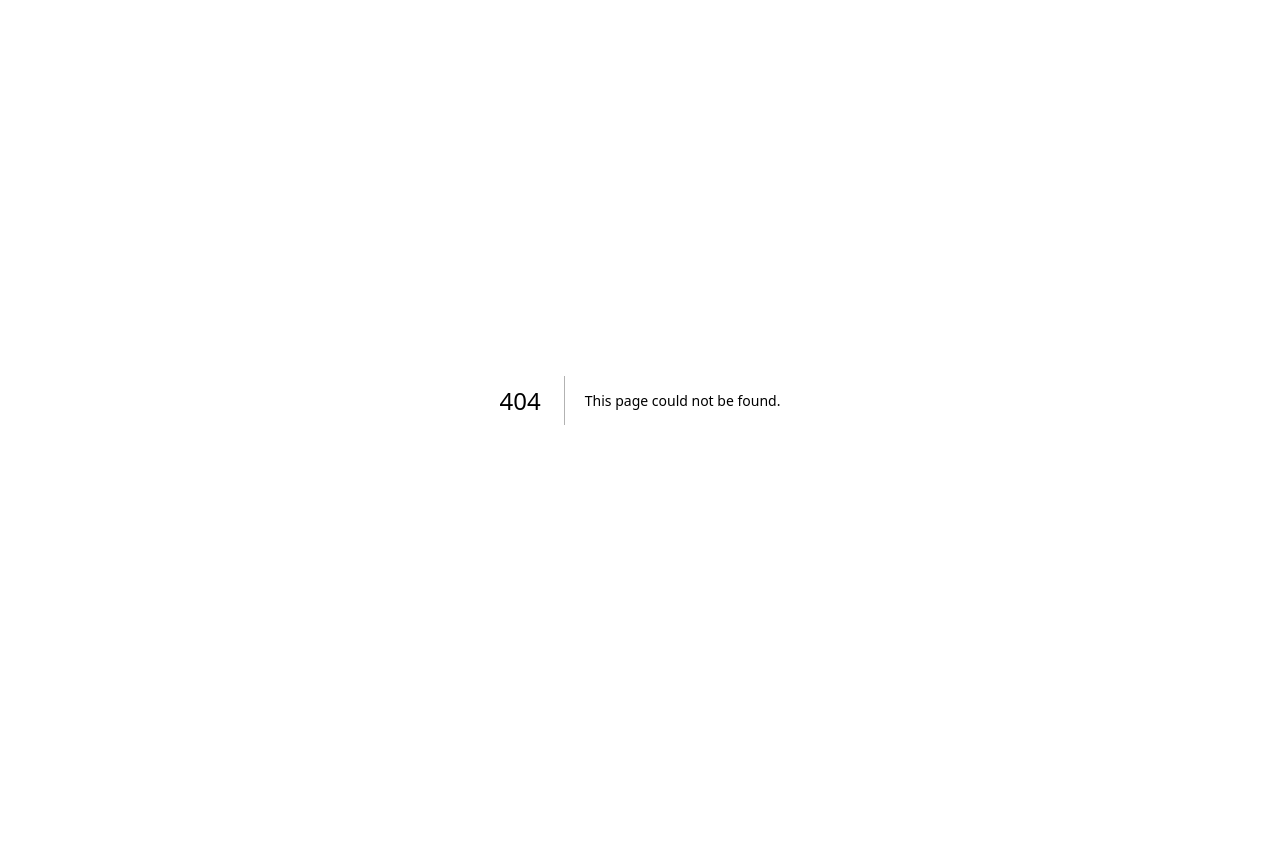
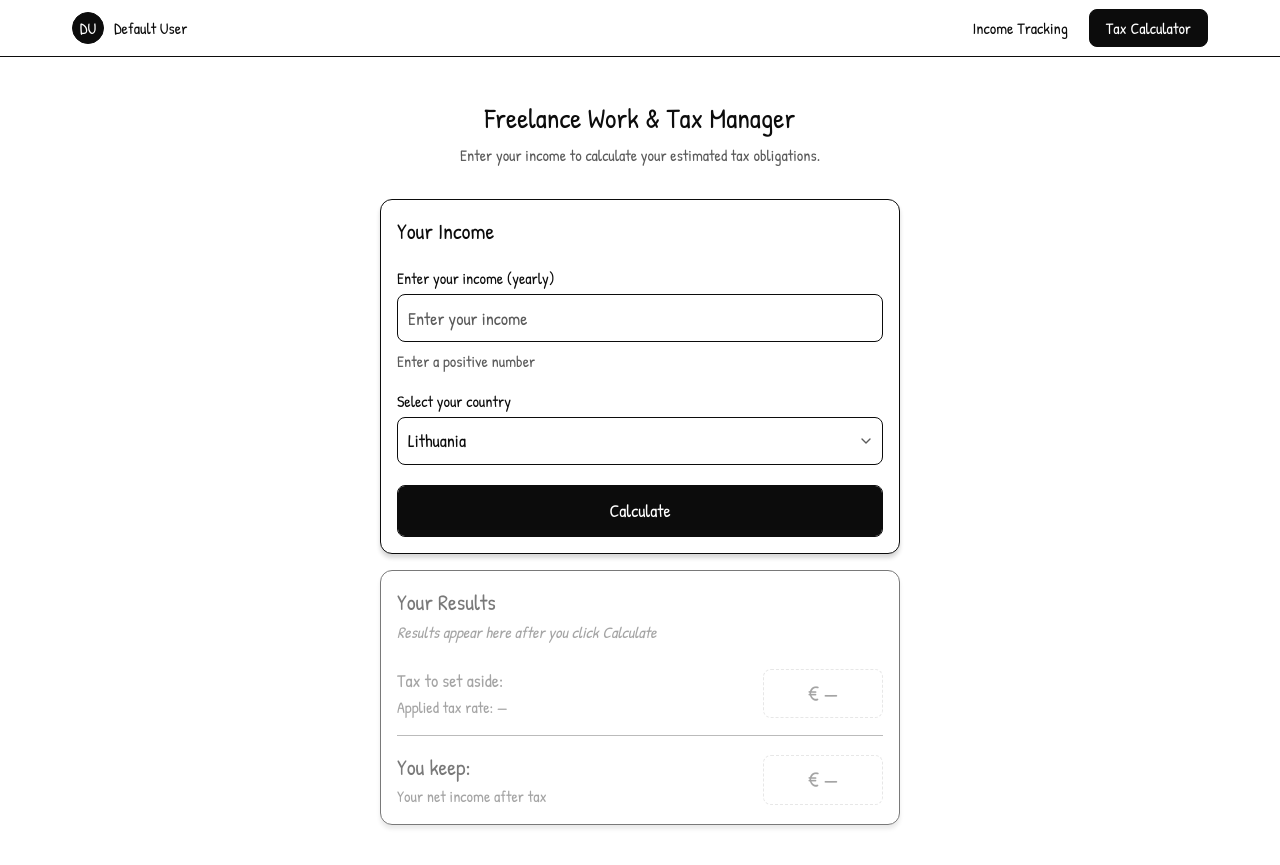
Before and after one commit to shellyfourer/Freelance-Work-Tax-Manager, a Next.js app in the folder frontend/: page /calculator in a window 1280 px wide. Before the commit this address had no page. Before the commit the page ends 800 px from the top, so only its background shows below. Built offline with nearby package versions, Linux system fonts and the light colour scheme.

Commit message:
Frontend: Added navigation

```diff
--- /dev/null
+++ b/frontend/src/app/calculator/page.tsx
@@ -0,0 +1,5 @@
+import { TaxCalculatorLayout } from "@/components/calculator/TaxCalculatorLayout";
+
+export default function Home() {
+  return <TaxCalculatorLayout />;
+}
--- a/frontend/src/app/globals.css
+++ b/frontend/src/app/globals.css
@@ -47,6 +47,17 @@
   --radius-2xl: calc(var(--radius) * 1.8);
   --radius-3xl: calc(var(--radius) * 2.2);
   --radius-4xl: calc(var(--radius) * 2.6);
+
+  /* Custom design tokens */
+  --text-h2: var(--text-h2);
+  --text-h4: var(--text-h4);
+  --text-base: var(--text-base);
+  --text-caption: var(--text-caption);
+  --radius-button: var(--radius-button);
+  --radius-card: var(--radius-card);
+  --radius-input: var(--radius-input);
+  --radius-modal: var(--radius-modal);
+  --shadow-elevation-sm: var(--elevation-sm);
 }
 
 :root {
@@ -74,10 +85,10 @@
   --shadow-card: 0px 4px 4px 0px rgba(0, 0, 0, 0.16);
 
   /* Typography — only the 4 sizes used in the calculator screen */
-  --text-h2: 1.75rem;
-  --text-h4: 1.375rem;
-  --text-base: 1.125rem;
-  --text-caption: 1rem;
+  --text-h2: clamp(1.375rem, 3.5vw, 1.75rem);
+  --text-h4: clamp(1.125rem, 2.5vw, 1.375rem);
+  --text-base: clamp(1rem, 1.8vw, 1.125rem);
+  --text-caption: clamp(0.875rem, 1.5vw, 1rem);
 
   /* Font */
   --font-primary: var(--font-patrick-hand);
--- a/frontend/src/app/layout.tsx
+++ b/frontend/src/app/layout.tsx
@@ -1,6 +1,7 @@
 import type { Metadata } from "next";
 import { Patrick_Hand, Geist_Mono } from "next/font/google";
 import "./globals.css";
+import { AppNav } from "@/components/AppNav";
 
 const patrickHand = Patrick_Hand({
   variable: "--font-patrick-hand",
@@ -25,7 +26,10 @@ export default function RootLayout({
 }>) {
   return (
     <html lang="en" className={`${patrickHand.variable} ${geistMono.variable} h-full antialiased`}>
-      <body className="min-h-full flex flex-col">{children}</body>
+      <body className="min-h-full flex flex-col">
+        <AppNav />
+        {children}
+      </body>
     </html>
   );
 }
--- a/frontend/src/app/page.tsx
+++ b/frontend/src/app/page.tsx
@@ -1,5 +1,15 @@
-import { TaxCalculatorLayout } from "@/components/calculator/TaxCalculatorLayout";
+import Link from "next/link";
+import { Button } from "@/components/ui/button";
 
 export default function Home() {
-  return <TaxCalculatorLayout />;
+  return (
+    <main className="flex flex-col items-center justify-center h-screen gap-6 px-4 md:px-8">
+      <h1 className="text-h2 text-foreground font-bold text-center">
+        WELCOME TO THE FREELANCE WORK MANAGER
+      </h1>
+      <Button asChild className="h-11 px-6 cursor-pointer">
+        <Link href="/income">Track Income</Link>
+      </Button>
+    </main>
+  );
 }
--- /dev/null
+++ b/frontend/src/components/AppNav.tsx
@@ -0,0 +1,85 @@
+"use client";
+
+import { useState } from "react";
+import Link from "next/link";
+import { usePathname } from "next/navigation";
+import { Menu, X } from "lucide-react";
+import { cn } from "@/lib/utils";
+
+const NAV_ITEMS = [
+  { href: "/income", label: "Income Tracking" },
+  { href: "/calculator", label: "Tax Calculator" },
+];
+
+export function AppNav() {
+  const pathname = usePathname();
+  const [mobileOpen, setMobileOpen] = useState(false);
+
+  return (
+    <header className="sticky top-0 z-50 bg-sidebar border-b border-sidebar-border">
+      <div className="flex items-center justify-between max-w-300 mx-auto px-4 md:px-8 h-14">
+        {/* User */}
+        <Link href="/" className="flex items-center gap-2.5 shrink-0 no-underline">
+          <div className="flex items-center justify-center shrink-0 w-8 h-8 rounded-full bg-sidebar-primary border-[1.5px] border-sidebar-border">
+            <span className="text-caption text-sidebar-primary-foreground leading-none">DU</span>
+          </div>
+          <span className="text-caption text-sidebar-foreground">Default User</span>
+        </Link>
+
+        {/* Desktop navigation */}
+        <nav className="hidden md:flex items-center gap-1">
+          {NAV_ITEMS.map(({ href, label }) => {
+            const isActive = pathname === href;
+            return (
+              <Link
+                key={href}
+                href={href}
+                className={cn(
+                  "inline-block py-1.5 px-4 rounded-button border-[1.5px] whitespace-nowrap no-underline text-caption transition-all duration-150",
+                  isActive
+                    ? "border-sidebar-primary bg-sidebar-primary text-sidebar-primary-foreground"
+                    : "border-transparent bg-transparent text-sidebar-foreground",
+                )}
+              >
+                {label}
+              </Link>
+            );
+          })}
+        </nav>
+
+        {/* Mobile hamburger */}
+        <button
+          className="md:hidden flex items-center justify-center w-8 h-8 cursor-pointer text-sidebar-foreground"
+          onClick={() => setMobileOpen((prev) => !prev)}
+          aria-label="Toggle menu"
+        >
+          {mobileOpen ? <X className="w-5 h-5" /> : <Menu className="w-5 h-5" />}
+        </button>
+      </div>
+
+      {/* Mobile navigation dropdown */}
+      {mobileOpen && (
+        <div className="md:hidden border-t border-sidebar-border bg-sidebar px-4 py-3 flex flex-col gap-1">
+          {NAV_ITEMS.map(({ href, label }) => {
+            const isActive = pathname === href;
+            return (
+              <Link
+                key={href}
+                href={href}
+                onClick={() => setMobileOpen(false)}
+                className={cn(
+                  "block py-2 px-4 rounded-button border whitespace-nowrap no-underline text-caption transition-all duration-150",
+                  isActive
+                    ? "border-sidebar-primary bg-sidebar-primary text-sidebar-primary-foreground"
+                    : "border-transparent bg-transparent text-sidebar-foreground",
+                )}
+              >
+                {label}
+              </Link>
+            );
+          })}
+        </div>
+      )}
+    </header>
+  );
+}
--- a/frontend/src/components/calculator/TaxCalculatorLayout.tsx
+++ b/frontend/src/components/calculator/TaxCalculatorLayout.tsx
@@ -45,7 +45,7 @@ export function TaxCalculatorLayout() {
   };
 
   return (
-    <div className="min-h-screen bg-background flex flex-col items-center justify-center px-4 py-12">
+    <div className="flex-1 bg-background flex flex-col items-center justify-center px-4 md:px-8 py-10">
       <div className="w-full max-w-130 mb-8 text-center">
         <h1 style={{ fontSize: "var(--text-h2)" }}>Freelance Work &amp; Tax Manager</h1>
         <p className="text-muted-foreground mt-1" style={{ fontSize: "var(--text-caption)" }}>
```
